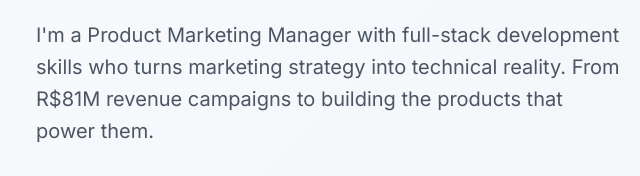
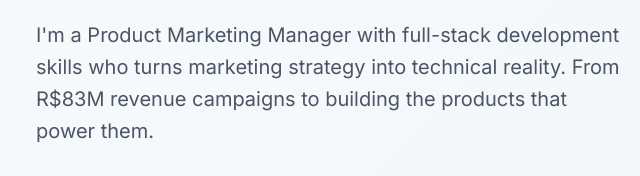
Before and after one commit to gabrielrassidev/dev-lab, a plain HTML site: page gabrielrassi-com/index.html in a window 1280 px wide. Shown: the part 311-487 px from the top of the page, 36-676 px from the left. Drawn offline with Linux system fonts and the light colour scheme.

Commit message:
Update index.html

```diff
--- a/gabrielrassi-com/index.html
+++ b/gabrielrassi-com/index.html
@@ -52,7 +52,7 @@
                     <span class="gradient-text">Execution</span>
                 </h1>
                 <p class="hero-description">
-                    I'm a Product Marketing Manager with full-stack development skills who turns marketing strategy into technical reality. From R$81M revenue campaigns to building the products that power them.
+                    I'm a Product Marketing Manager with full-stack development skills who turns marketing strategy into technical reality. From R$83M revenue campaigns to building the products that power them.
                     <p class="hero-description">Strategy without execution is planning. Execution without strategy is chaos. I do both.</p>
                 </p>
                 <div class="hero-stats">
```
